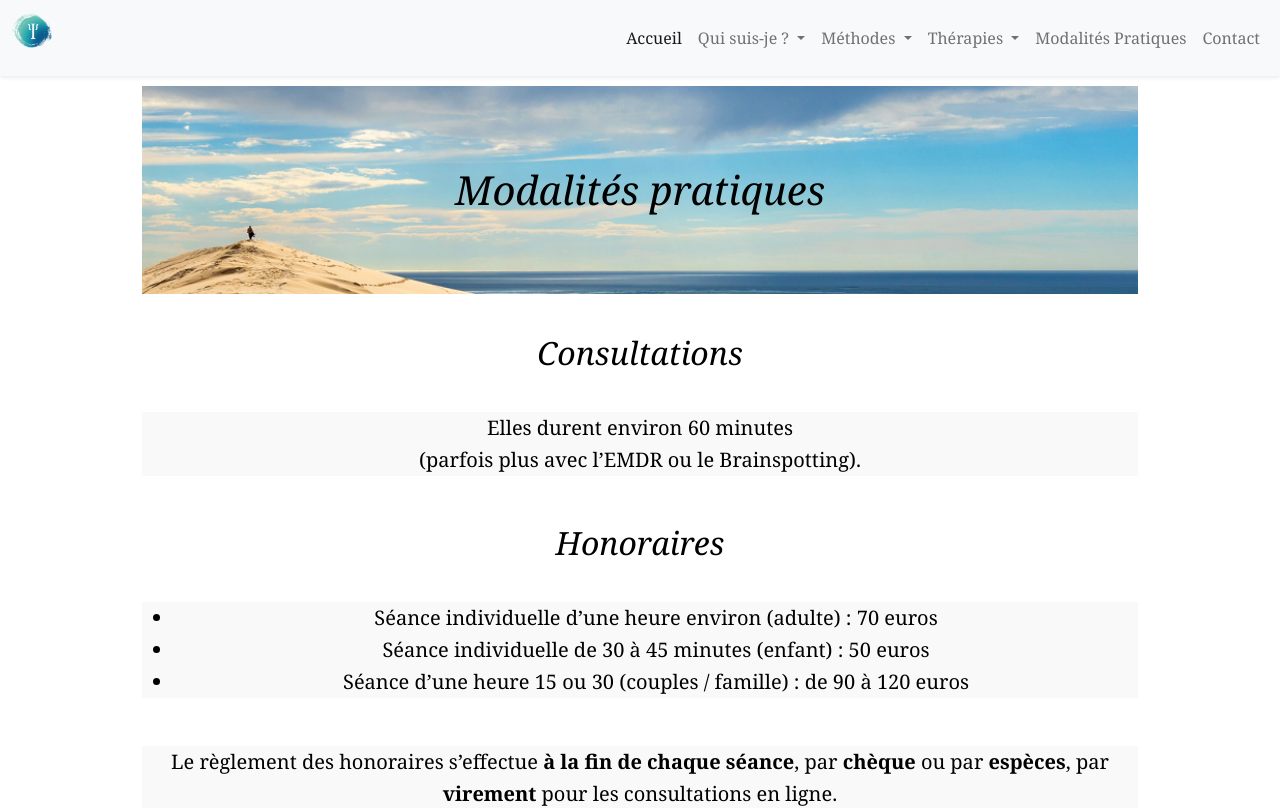
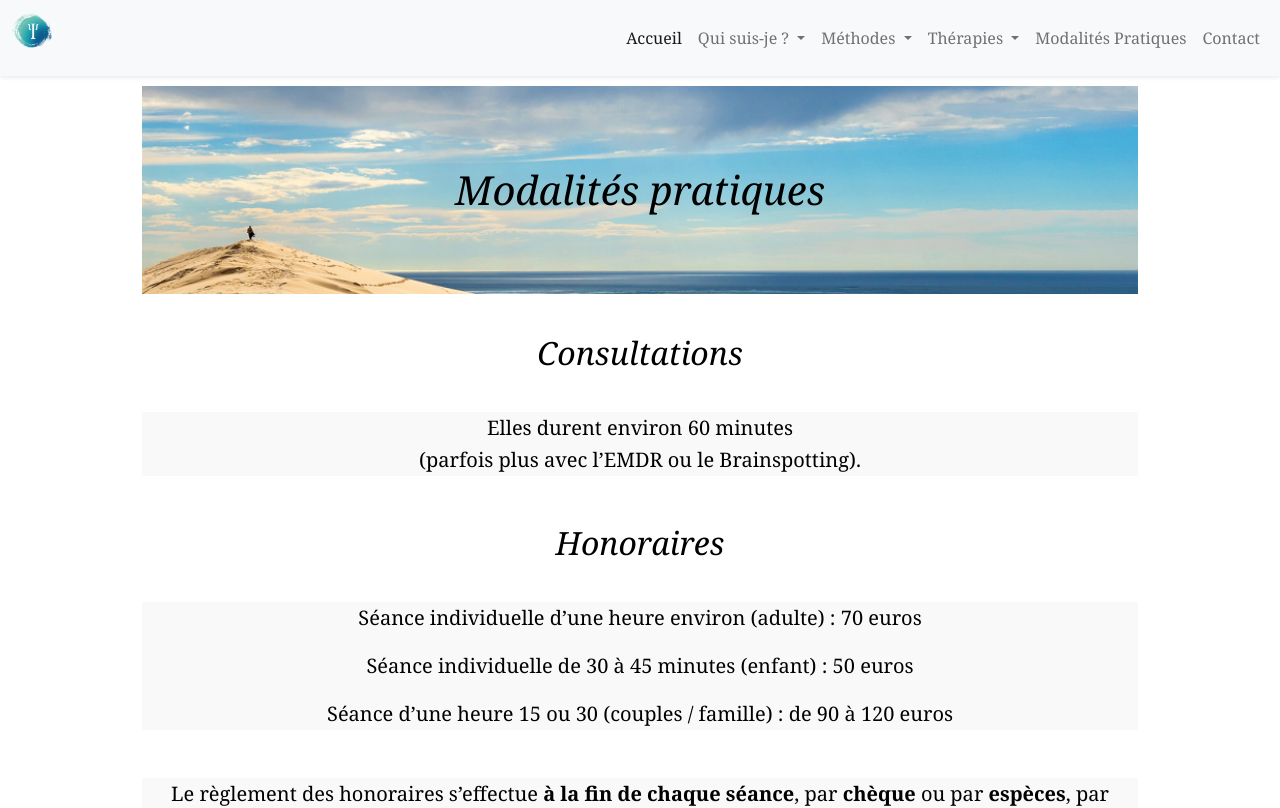
Before and after one commit to Franckyroquai/Site-Dr-Valentin-Vue, a Vue app: page /modalites-pratiques in a window 1280 px wide. Shown: the top 808 px of the page. Built offline with nearby package versions, Linux system fonts and the light colour scheme; no server answers.

Commit message:
suppression puces

```diff
--- a/src/components/ModalitesPratiques.vue
+++ b/src/components/ModalitesPratiques.vue
@@ -16,17 +16,17 @@
           Honoraires
         </h2>
         <br>
-        <ul class="bg1">
-        <li>
+        <section class="bg1">
+        <p>
          Séance individuelle d’une heure environ (adulte) : 70 euros
-        </li>
-        <li>
+        </p>
+        <p>
           Séance individuelle de 30 à 45 minutes (enfant) : 50 euros
-        </li>
-        <li>
+        </p>
+        <p>
           Séance d’une heure 15 ou 30 (couples / famille) : de 90 à 120 euros
-        </li>
-        </ul>
+        </p>
+        </section>
         <br>
           <section class="bg1">
         <p>
```
